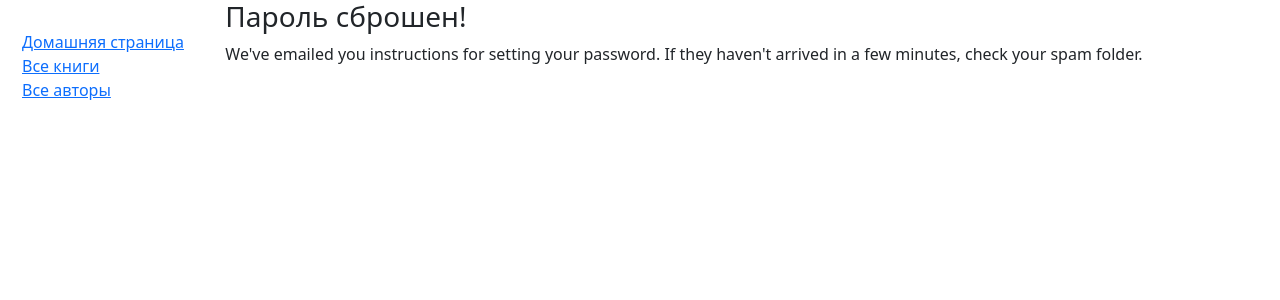
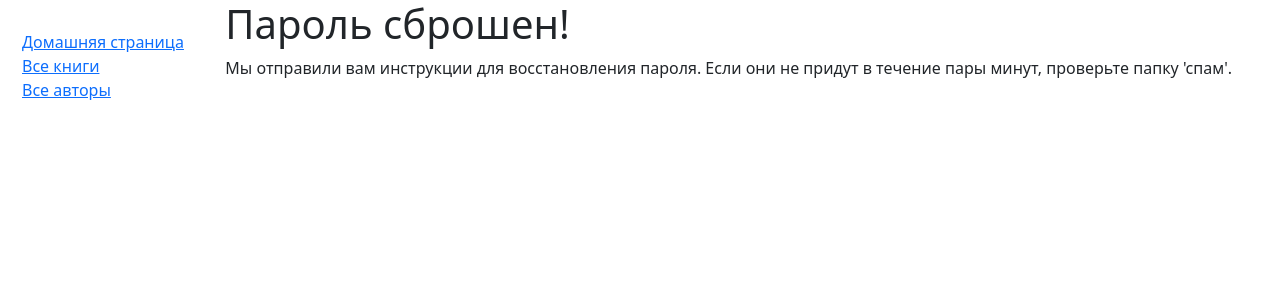
Before and after one commit to aneroid11/EduCatalog, a Django app: a page that uses templates/registration/password_reset_done.html in a window 1280 px wide. Shown: the top 300 px of the page. Run offline with Django 4.2, Linux system fonts and the light colour scheme.

Commit message:
correct password reset

```diff
--- a/templates/registration/login.html
+++ b/templates/registration/login.html
@@ -35,6 +35,5 @@
     </form>
 
     {# Assumes you setup the password_reset view in your URLconf #}
-    <!-- <p><a href="{% url 'password_reset' %}">Lost password?</a></p> -->
-    <p><a href="">Забыли пароль?</a></p>
+    <p><a href="{% url 'password_reset' %}">Забыли пароль?</a></p>
 {% endblock %}
--- a/templates/registration/password_reset_done.html
+++ b/templates/registration/password_reset_done.html
@@ -5,7 +5,7 @@
 {% endblock %}
 
 {% block content %}
-    <h3>Пароль сброшен!</h3>
-    <p>We've emailed you instructions for setting your password.
-        If they haven't arrived in a few minutes, check your spam folder.</p>
+    <h1>Пароль сброшен!</h1>
+    <p>Мы отправили вам инструкции для восстановления пароля.
+        Если они не придут в течение пары минут, проверьте папку 'спам'.</p>
 {% endblock %}
--- a/templates/registration/password_reset_email.html
+++ b/templates/registration/password_reset_email.html
@@ -1,2 +1,2 @@
-Кто-то запросил сброс пароля для следующего email: {{ email }}. Нажмите на ссылку ниже:<br>
+Кто-то запросил сброс пароля для следующего email: {{ email }}. Нажмите на ссылку ниже:
 {{ protocol }}://{{ domain }}{% url 'password_reset_confirm' uidb64=uid token=token %}
--- a/templates/registration/password_reset_form.html
+++ b/templates/registration/password_reset_form.html
@@ -5,12 +5,13 @@
 {% endblock %}
 
 {% block content %}
+    <h1>Введите ваш email:</h1>
     <form action="" method="post">
         {% csrf_token %}
         {% if form.email.errors %}
             {{ form.email.errors }}
         {% endif %}
         <p>{{ form.email }}</p>
-        <input type="submit" class="btn btn-default btn-lg" value="Reset password">
+        <input type="submit" class="btn btn-default btn-lg" value="Сбросить пароль">
     </form>
 {% endblock %}
```
